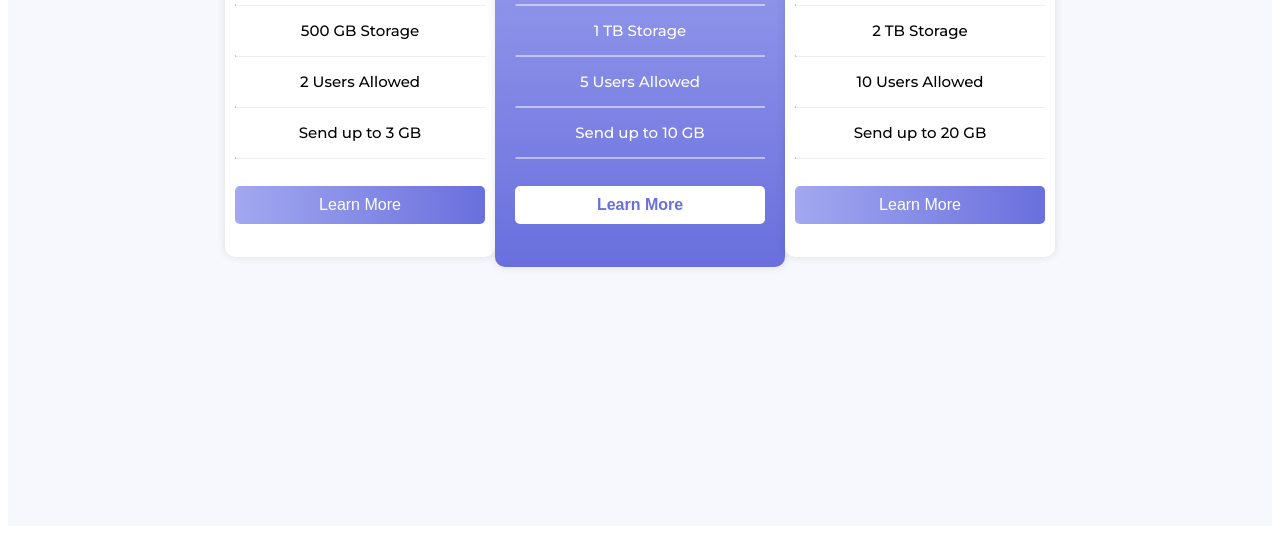
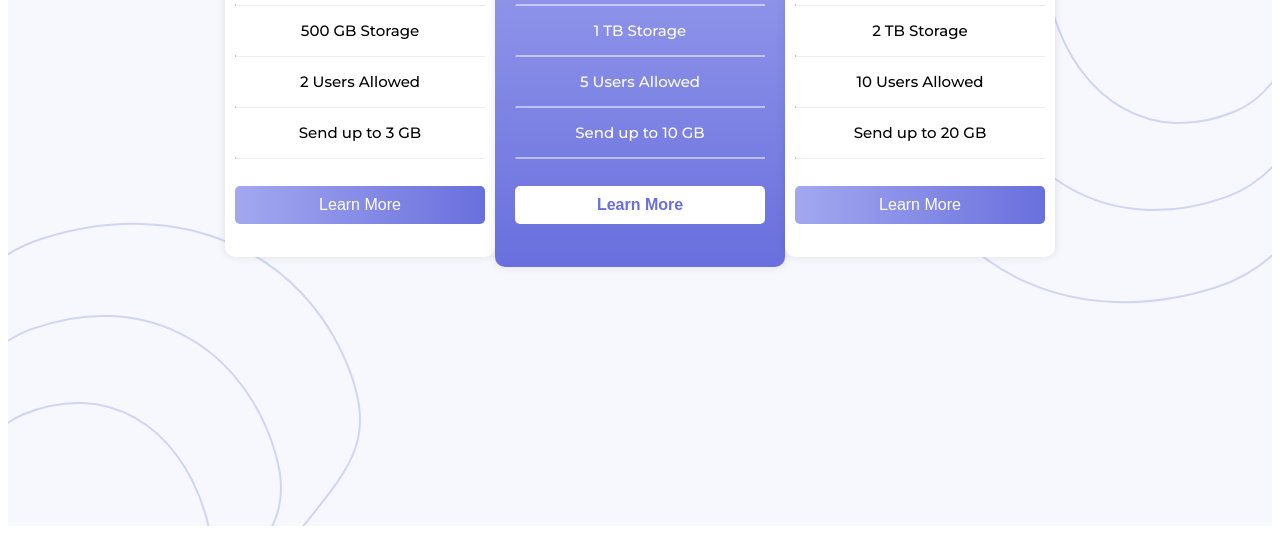
Before and after one commit to samDeopa/-pricing-html-css, a plain HTML site: page index.html in a window 1280 px wide. Shown: the part 362-896 px from the top of the page. Drawn offline with Linux system fonts and the light colour scheme.

Commit message:
added the background svg images

```diff
--- a/index.css
+++ b/index.css
@@ -7,6 +7,9 @@
   display: flex;
   flex-direction: column;
   align-items: center;
+  background-image: url(images/bg-top.svg), url(images/bg-bottom.svg);
+  background-position: right top, left bottom; /* Center the image */
+  background-repeat: no-repeat; /* Do not repeat the image */
 }
 
 .cards {
```
